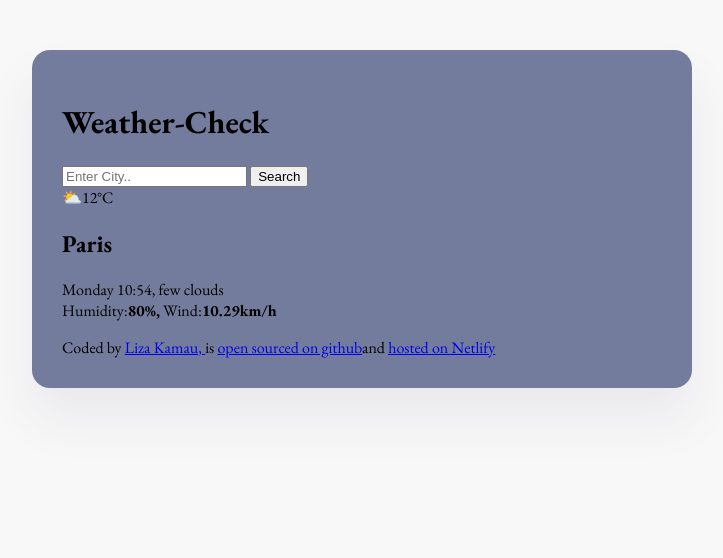
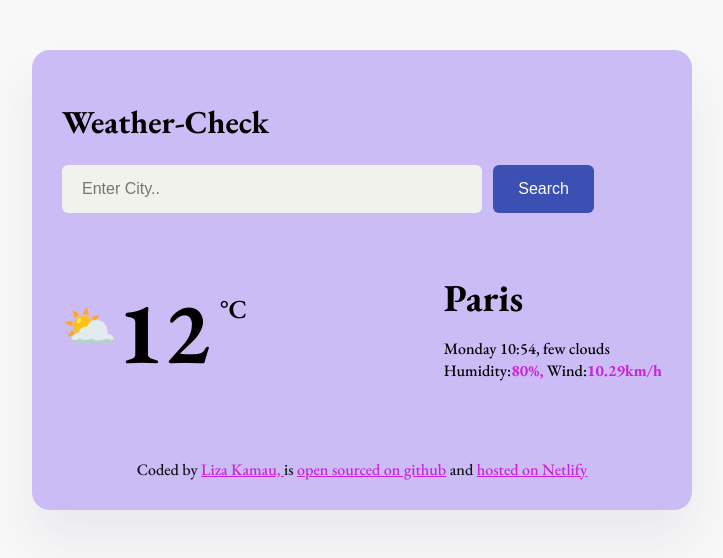
Before and after one commit to Liza-W/Weather-Check, a plain HTML site: page index.html in a window 1280 px wide. Shown: the whole page, without its empty margins (278-1001 px from the left). Drawn offline with nearby package versions, Linux system fonts and the light colour scheme.

Commit message:
Added the basic CSS

```diff
--- a/index.html
+++ b/index.html
@@ -16,20 +16,31 @@
     <div class="weather-app">
       <header>
         <h1>Weather-Check</h1>
-        <form>
-          <input type="search" placeholder="Enter City.." required />
-          <input type="submit" value="Search" />
+        <form class="search-form">
+          <input
+            type="search"
+            placeholder="Enter City.."
+            required
+            class="search-form-input"
+          />
+          <input type="submit" value="Search" class="search-form-button" />
         </form>
       </header>
       <main>
-        <div>⛅12°C</div>
-        <div>
-          <h2>Paris</h2>
-          <p>
-            Monday 10:54, few clouds
-            <br />
-            Humidity:<strong>80%,</strong> Wind:<strong>10.29km/h</strong>
-          </p>
+        <div class="weather-app-data">
+          <div class="weather-app-container">
+            <div class="weather-app-icon">⛅</div>
+            <div class="weather-app-temperature">12</div>
+            <div class="weather-app-unit">°C</div>
+          </div>
+          <div>
+            <h2 class="weather-app-city">Paris</h2>
+            <p class="weather-app-details">
+              Monday 10:54, few clouds
+              <br />
+              Humidity:<strong>80%,</strong> Wind:<strong>10.29km/h</strong>
+            </p>
+          </div>
         </div>
       </main>
       <footer>
@@ -38,7 +49,8 @@
         is
         <a href="https://github.com/Liza-W/Weather-Check"
           >open sourced on github</a
-        >and
+        >
+        and
         <a href="https://weather-check12.netlify.app/">hosted on Netlify</a>
       </footer>
     </div>
--- a/src/index.css
+++ b/src/index.css
@@ -2,11 +2,82 @@ body {
   background: #f8f8f8;
   font-family: "EB Garamond", serif;
 }
+a {
+  color: #cb22d7;
+}
 .weather-app {
-  background-color: #747c9d;
+  background-color: #cbbcf6;
   max-width: 600px;
   margin: 50px auto;
   padding: 30px;
   box-shadow: 0 30px 50px rgba(65, 50, 100, 0.08);
   border-radius: 18px;
 }
+header {
+  border-bottom: 1px solid #cbbcf6;
+  padding: 0 0 30px 0;
+}
+
+.search-form-input {
+  background: #f1f2eb;
+  border: none;
+  width: 70%;
+  padding: 15px 20px;
+  border-radius: 6px;
+  font-size: 16px;
+}
+.search-form-button {
+  background: #3b50b2;
+  border: none;
+  padding: 15px 25px;
+  font-size: 16px;
+  border-radius: 6px;
+  margin-left: 8px;
+  color: white;
+}
+main {
+  padding: 30px 0;
+}
+.weather-app-data {
+  display: flex;
+  justify-content: space-between;
+}
+.weather-app-city {
+  margin: 0;
+  font-size: 38px;
+  line-height: 48px;
+  font-weight: 700;
+}
+.weather-app-details {
+  font-size: 16px;
+  line-height: 22px;
+  font-weight: 500;
+}
+.weather-app-details strong {
+  color: #cb22d7;
+}
+.weather-app-container {
+  display: flex;
+}
+.weather-app-icon {
+  font-size: 44px;
+  margin-top: 24px;
+}
+.weather-app-temperature {
+  font-size: 88px;
+  font-weight: bold;
+  margin-right: 10px;
+}
+.weather-app-unit {
+  font-size: 26px;
+  margin-top: 18px;
+  font-weight: 600;
+}
+footer {
+  border-top: 1px solid #cbbcf6;
+  padding: 30px 0 0 0;
+  text-align: center;
+  font-size: 16px;
+  color: rgba(0, 0, 0, 0.9);
+  font-weight: 500;
+}
```
